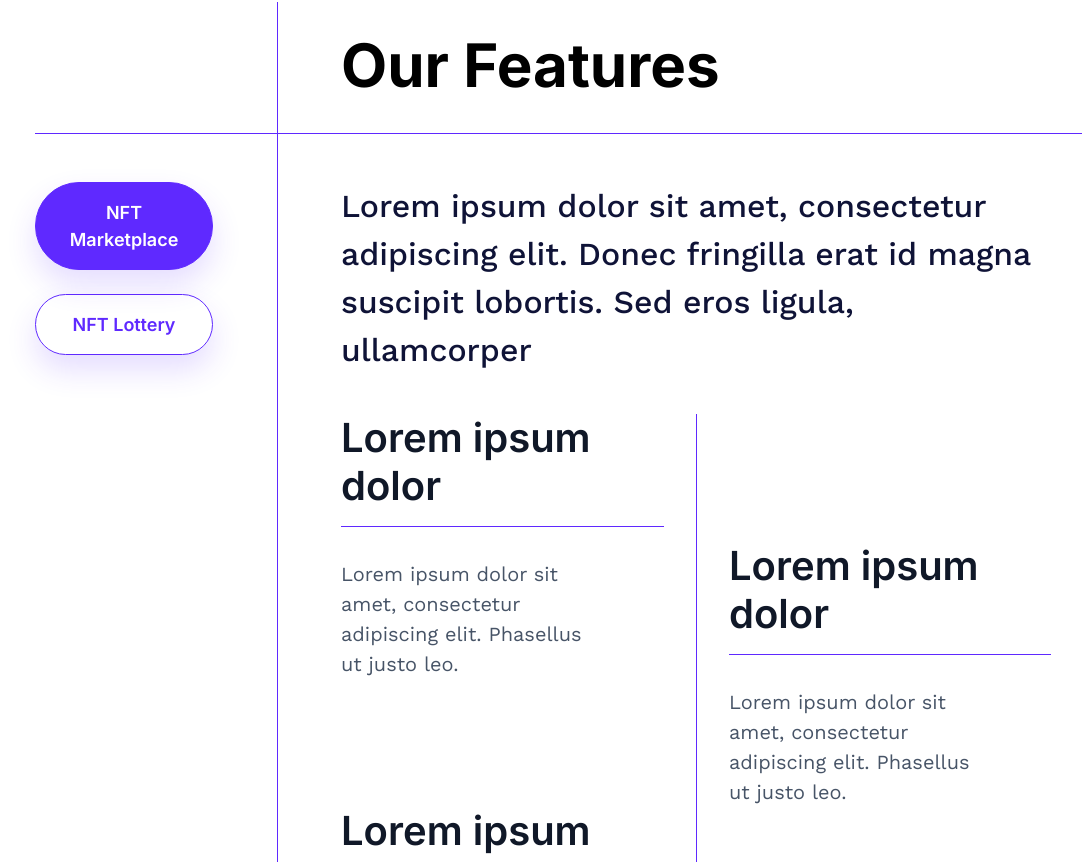
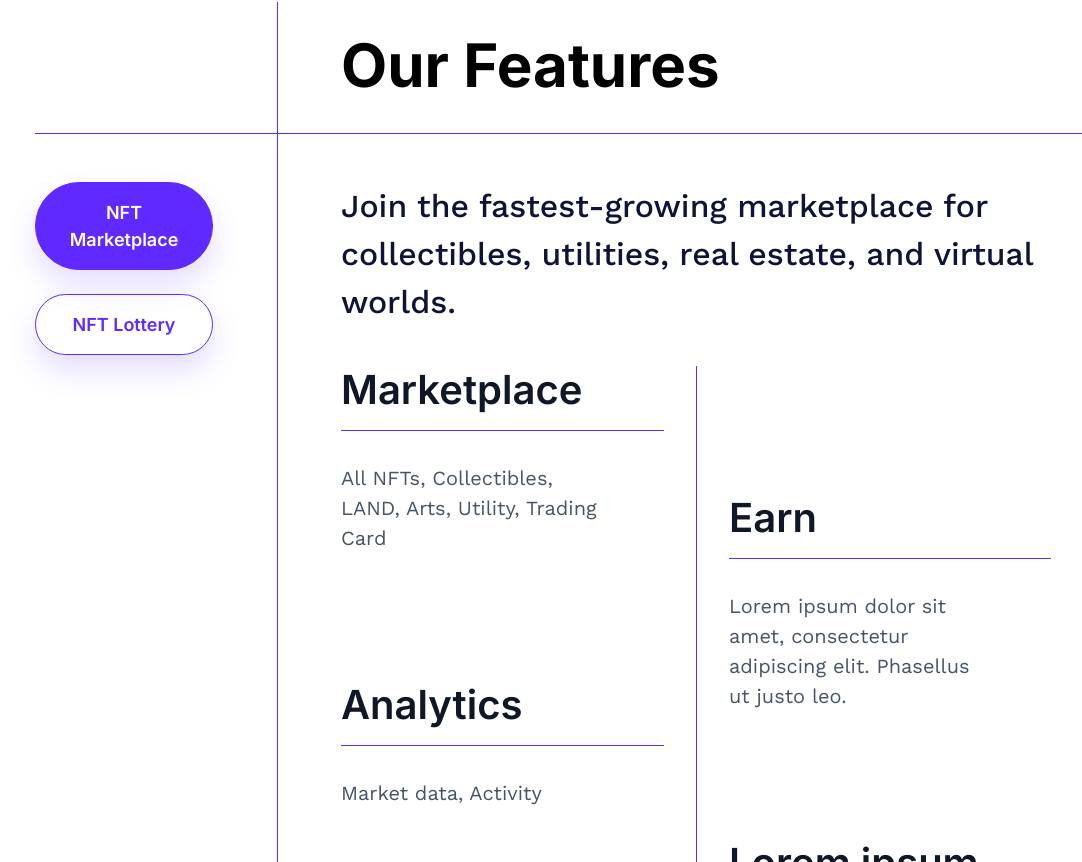
Before and after one commit to sunshine-web-coder/artlux, a React (Vite) app: page / in a window 1280 px wide. Shown: the part 1698-2560 px from the top of the page, without its empty margins (57-1139 px from the left). Built offline with nearby package versions, Linux system fonts and the light colour scheme.

Commit message:
build folder generated

```diff
--- a/src/components/Features/index.jsx
+++ b/src/components/Features/index.jsx
@@ -23,26 +23,26 @@ const Features = () => {
                 </div>
                 <div className="col-lg-9 features-section-line">
                     <div className="pe-lg-7">
-                        <div className="section-heading-desc mb-5 px-3 px-lg-0">Lorem ipsum dolor sit amet, consectetur adipiscing elit. Donec fringilla erat id magna suscipit lobortis. Sed eros ligula, ullamcorper</div>
+                        <div className="section-heading-desc mb-5 px-3 px-lg-0">Join the fastest-growing marketplace for collectibles, utilities, real estate, and virtual worlds.</div>
 
                         <div className="row gy-3 gx-lg-6">
                             <div className="col-lg-6">
                                 <ul className="list-unstyled mb-0 mb-lg-5">
                                     {/* Single Item */}
                                     <li className="list-item">
-                                        <h2 className="ps-3 ps-lg-0 pe-lg-6 fs-3xl fs-lg-5xl mb-0 text-dark">Lorem ipsum dolor</h2>
+                                        <h2 className="ps-3 ps-lg-0 pe-lg-6 fs-3xl fs-lg-5xl mb-0 text-dark">Marketplace</h2>
                                         <hr  className='border-primary opacity-100 pb-3 mb-3'/>
                                         <div className="ps-3 ps-lg-0 pe-lg-6 fs-md-xl">
-                                            Lorem ipsum dolor sit amet, consectetur adipiscing elit. Phasellus ut justo leo.
+                                        All NFTs, Collectibles, LAND, Arts, Utility, Trading Card
                                         </div>
                                         <div className="my-3 my-lg-8 my-xl-10"></div>
                                     </li>
                                     {/* Single Item */}
                                     <li className="list-item">
-                                        <h2 className="ps-3 ps-lg-0 pe-lg-6 fs-3xl fs-lg-5xl mb-0 text-dark">Lorem ipsum dolor</h2>
+                                        <h2 className="ps-3 ps-lg-0 pe-lg-6 fs-3xl fs-lg-5xl mb-0 text-dark">Analytics</h2>
                                         <hr  className='border-primary opacity-100 pb-3 mb-3'/>
                                         <div className="ps-3 ps-lg-0 pe-lg-6 fs-md-xl">
-                                            Lorem ipsum dolor sit amet, consectetur adipiscing elit. Phasellus ut justo leo.
+                                        Market data, Activity
                                         </div>
                                         <div className="my-3 my-lg-8 my-xl-10"></div>
                                     </li>
@@ -54,7 +54,7 @@ const Features = () => {
                                     <li className="list-item">
                                         <div className="my-3 my-lg-8 my-xl-10"></div>
 
-                                        <h2 className="ps-3 ps-lg-0 pe-lg-6 fs-3xl fs-lg-5xl mb-0 text-dark">Lorem ipsum dolor</h2>
+                                        <h2 className="ps-3 ps-lg-0 pe-lg-6 fs-3xl fs-lg-5xl mb-0 text-dark">Earn</h2>
                                         <hr  className='border-primary opacity-100 pb-3 mb-3'/>
                                         <div className="ps-3 ps-lg-0 pe-lg-6 fs-md-xl">
                                             Lorem ipsum dolor sit amet, consectetur adipiscing elit. Phasellus ut justo leo.
--- a/src/components/Hero/index.jsx
+++ b/src/components/Hero/index.jsx
@@ -12,7 +12,7 @@ const Hero = () => {
                 <div className="col-lg-7">
                     <div className="hero-content mb-5">
                         <h1 className="fs-6xl fs-xxl-7xl mb-2">NFT Lottery & NFT Marketplace for the New Age</h1>
-                        <p className='fs-3xl  mb-5'>Lorem ipsum dolor sit amet, consectetur adipiscing elit.</p>
+                        <p className='fs-3xl  mb-5'>Play and earn with Artlux NFT Lottery. Buy and sell NFTs from high-value artists</p>
                         <a href="#" className="btn btn-warning">Get Started</a>
                     </div>
                     <div className="hero-section-banner-area text-end text-lg-start">
```
